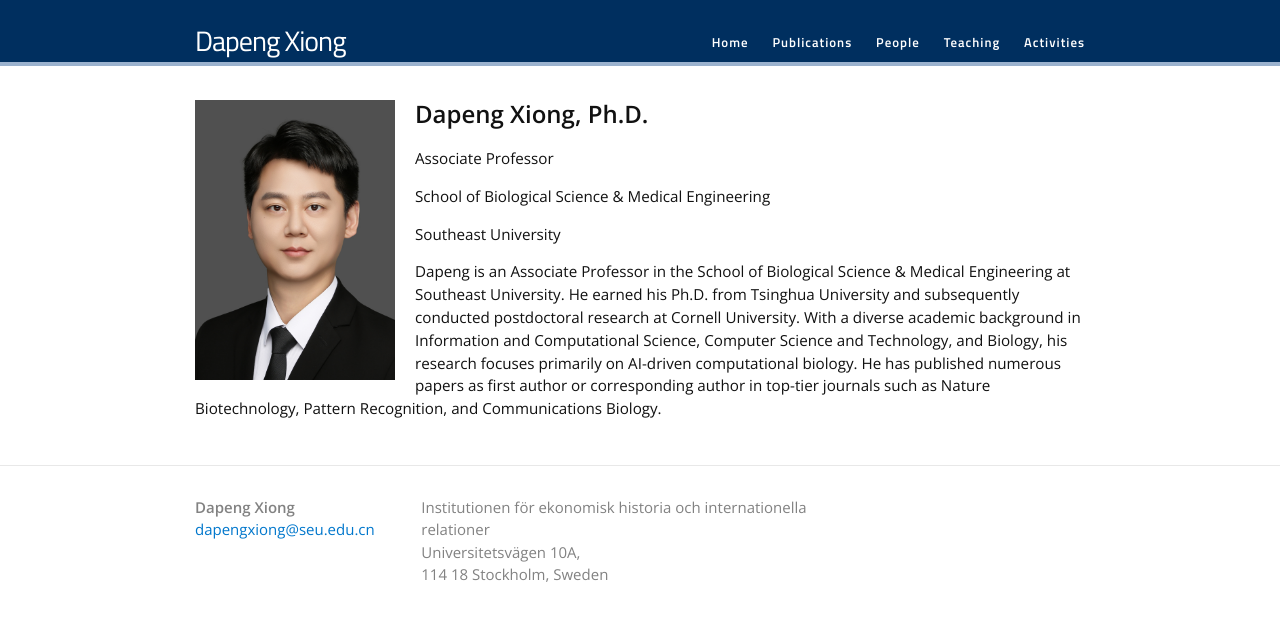
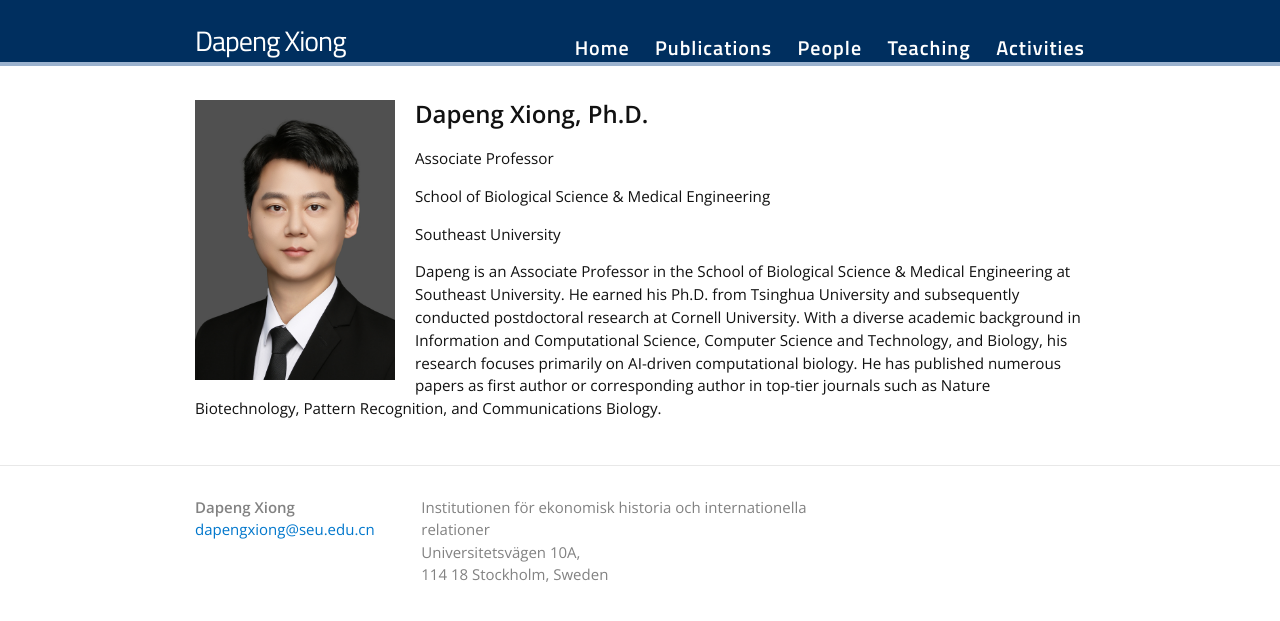
Before and after one commit to dapeng-xiong/dapeng-xiong.github.io, a Jekyll site: the page built from index.html, in a window 1280 px wide. Shown: the top 621 px of the page. Built offline with Jekyll 4.4.1, drawn with Linux system fonts in a browser that asks for light colours; nearby versions of some CDN libraries; some web fonts are replaced.

Commit message:
Update _header.scss

```diff
--- a/_sass/_header.scss
+++ b/_sass/_header.scss
@@ -71,7 +71,7 @@
 	text-align: right;
 	float: right;
 	padding-top: 9px;
-	font-size: 85%;
+	font-size: 20px;
 	letter-spacing: 1px;
 	line-height: 1em;
 	font-weight: 600;
```
